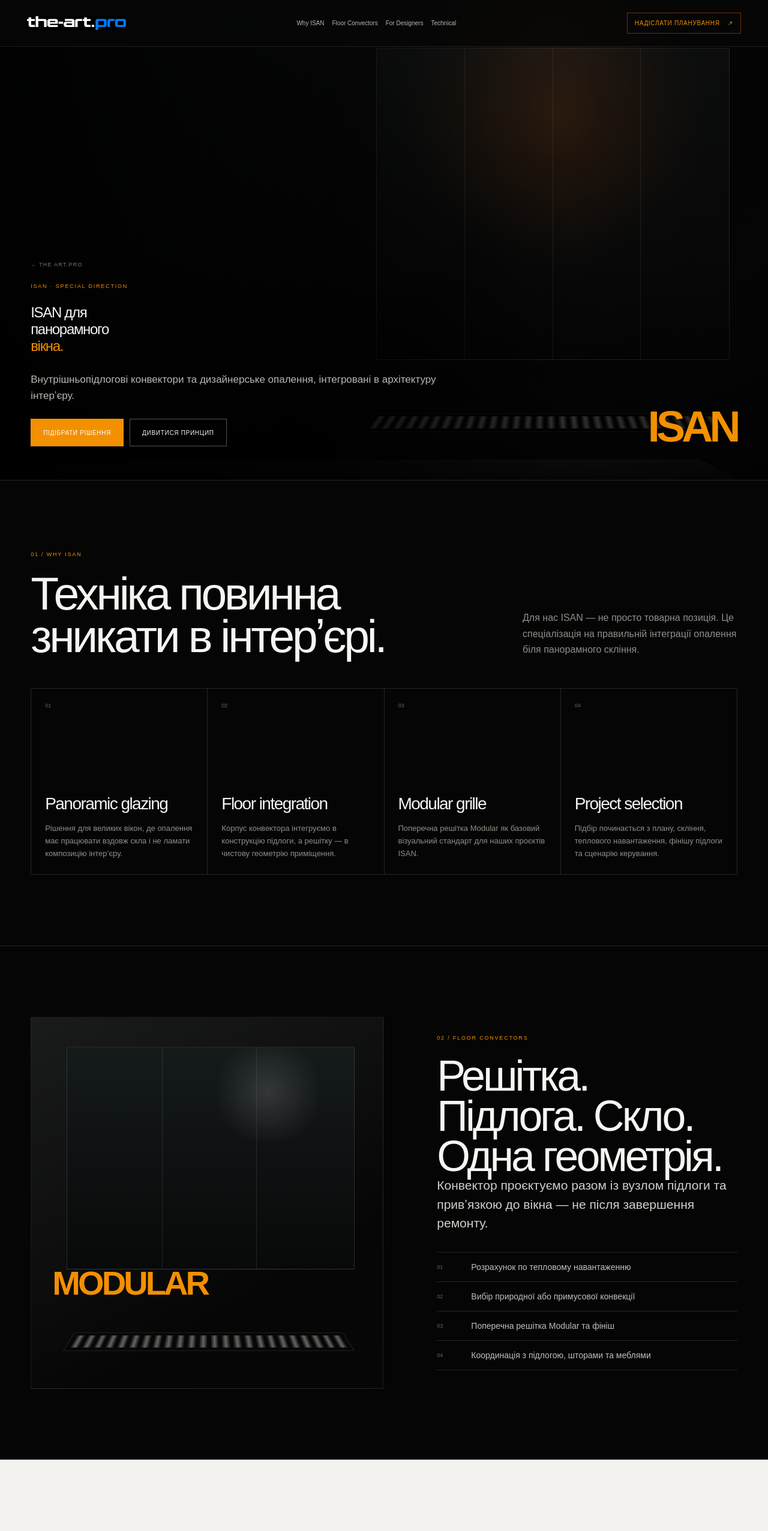
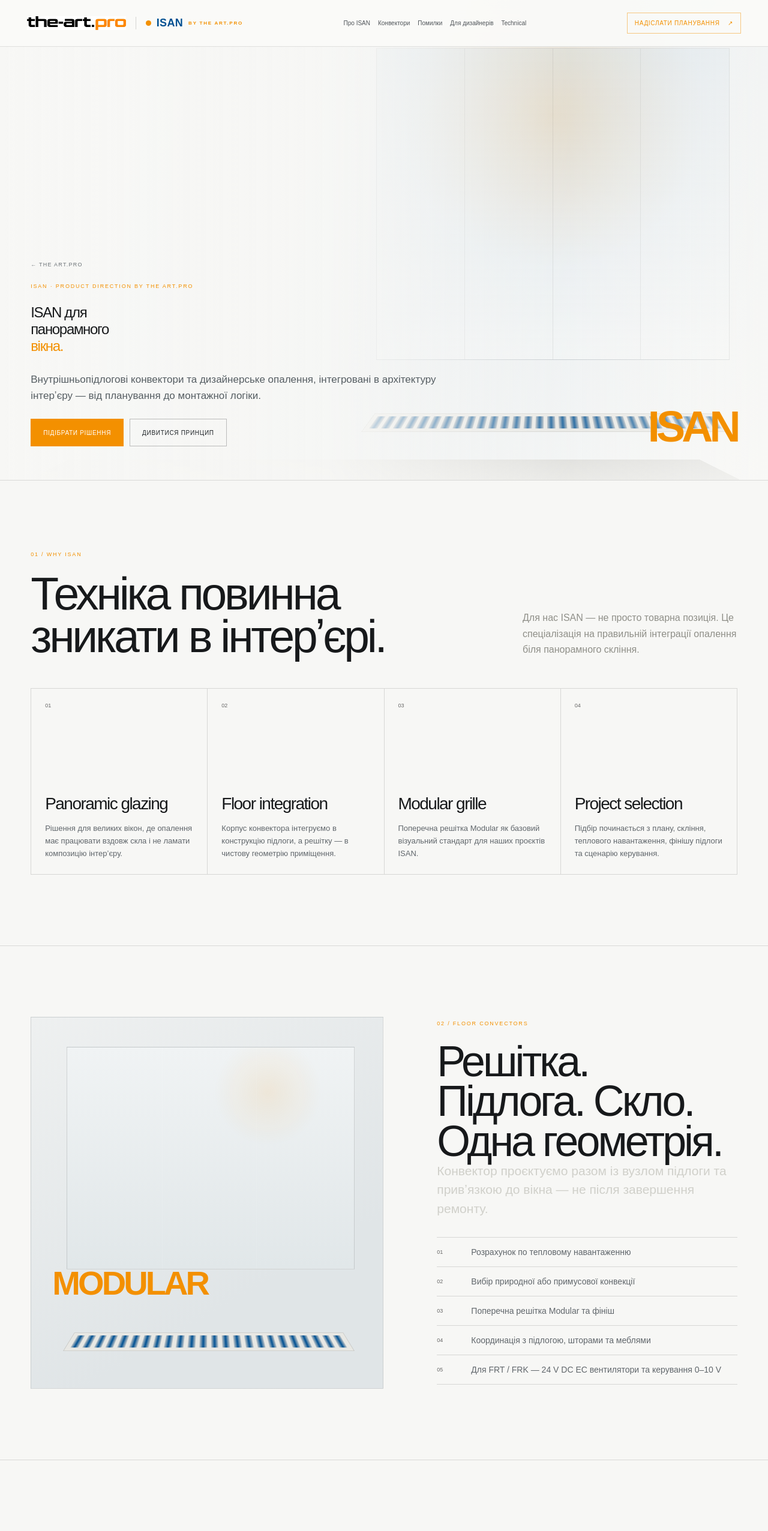
Before and after one commit to oleksandrsam-sys/the-art.pro, a Next.js app: page /isan in a window 1280 px wide. Shown: the top 2552 px of the page at 60% size. Built offline with nearby package versions, Linux system fonts and the light colour scheme.

Commit message:
Make ISAN a light THE ART.PRO product landing and expand content

```diff
--- a/app/isan/page.tsx
+++ b/app/isan/page.tsx
@@ -1,10 +1,18 @@
 import './isan.css'
+import './light.css'
 
 const isanBenefits = [
   ['01', 'Panoramic glazing', 'Рішення для великих вікон, де опалення має працювати вздовж скла і не ламати композицію інтерʼєру.'],
   ['02', 'Floor integration', 'Корпус конвектора інтегруємо в конструкцію підлоги, а решітку — в чистову геометрію приміщення.'],
   ['03', 'Modular grille', 'Поперечна решітка Modular як базовий візуальний стандарт для наших проєктів ISAN.'],
   ['04', 'Project selection', 'Підбір починається з плану, скління, теплового навантаження, фінішу підлоги та сценарію керування.'],
+]
+
+const mistakes = [
+  ['01', 'Короткий конвектор', 'Довжина не відповідає геометрії панорамного вікна і теплова завіса працює нерівномірно.'],
+  ['02', 'Далеко від скла', 'Неправильна привʼязка змінює повітряний потік і створює конфлікт зі шторами та меблями.'],
+  ['03', 'Решітка після ремонту', 'Колір, формат і посадку решітки потрібно визначати разом із чистовою підлогою.'],
+  ['04', 'Підбір тільки по ціні', 'Модель і потужність мають виходити з теплового навантаження, конструкції підлоги та режиму системи.'],
 ]
 
 function Logo({width = 165}: {width?: number}) {
@@ -15,104 +23,59 @@
   return (
     <main className="isanLanding">
       <header className="topbar">
-        <a href="/" className="logoLink"><Logo /></a>
+        <div className="isanBrandWrap">
+          <a href="/" className="logoLink"><Logo /></a>
+          <div className="isanSubBrand" aria-label="ISAN by THE ART.PRO"><i /><b>ISAN</b><small>BY THE ART.PRO</small></div>
+        </div>
         <nav className="nav" aria-label="ISAN navigation">
-          <a href="#why">Why ISAN</a>
-          <a href="#convectors">Floor Convectors</a>
-          <a href="#designers">For Designers</a>
-          <a href="#technical">Technical</a>
+          <a href="#why">Про ISAN</a><a href="#convectors">Конвектори</a><a href="#mistakes">Помилки</a><a href="#designers">Для дизайнерів</a><a href="#technical">Technical</a>
         </nav>
         <a className="navCta isanCta" href="#isan-form">Надіслати планування <span>↗</span></a>
       </header>
 
       <section className="isanHero" id="top">
-        <div className="isanHeroVisual" aria-hidden="true">
-          <div className="isanHeroGlass"><i /><i /><i /><i /></div>
-          <div className="isanHeroFloor" />
-          <div className="isanHeroGrille">{Array.from({length: 30}).map((_, i) => <i key={i} />)}</div>
-        </div>
+        <div className="isanHeroVisual" aria-hidden="true"><div className="isanHeroGlass"><i /><i /><i /><i /></div><div className="isanHeroFloor" /><div className="isanHeroGrille">{Array.from({length: 30}).map((_, i) => <i key={i} />)}</div></div>
         <div className="isanHeroShade" />
         <div className="isanHeroCopy">
           <a className="backLink" href="/">← THE ART.PRO</a>
-          <p className="eyebrow isanKicker">ISAN · SPECIAL DIRECTION</p>
+          <p className="eyebrow isanKicker">ISAN · PRODUCT DIRECTION BY THE ART.PRO</p>
           <h1>ISAN для<br />панорамного<br /><span>вікна.</span></h1>
-          <p className="lead">Внутрішньопідлогові конвектори та дизайнерське опалення, інтегровані в архітектуру інтерʼєру.</p>
-          <div className="heroActions">
-            <a className="button isanButton" href="#isan-form">Підібрати рішення</a>
-            <a className="button buttonGhost" href="#convectors">Дивитися принцип</a>
-          </div>
+          <p className="lead">Внутрішньопідлогові конвектори та дизайнерське опалення, інтегровані в архітектуру інтерʼєру — від планування до монтажної логіки.</p>
+          <div className="heroActions"><a className="button isanButton" href="#isan-form">Підібрати рішення</a><a className="button buttonGhost" href="#convectors">Дивитися принцип</a></div>
         </div>
         <div className="isanHeroMark">ISAN</div>
       </section>
 
       <section className="section isanWhy" id="why">
-        <div className="sectionHeader wide">
-          <div><p className="kicker isanKicker">01 / WHY ISAN</p><h2>Техніка повинна<br />зникати в інтерʼєрі.</h2></div>
-          <p>Для нас ISAN — не просто товарна позиція. Це спеціалізація на правильній інтеграції опалення біля панорамного скління.</p>
-        </div>
-        <div className="isanBenefitGrid">
-          {isanBenefits.map(([no,title,text]) => <article key={no}><span>{no}</span><h3>{title}</h3><p>{text}</p></article>)}
-        </div>
+        <div className="sectionHeader wide"><div><p className="kicker isanKicker">01 / WHY ISAN</p><h2>Техніка повинна<br />зникати в інтерʼєрі.</h2></div><p>Для нас ISAN — не просто товарна позиція. Це спеціалізація на правильній інтеграції опалення біля панорамного скління.</p></div>
+        <div className="isanBenefitGrid">{isanBenefits.map(([no,title,text]) => <article key={no}><span>{no}</span><h3>{title}</h3><p>{text}</p></article>)}</div>
       </section>
 
       <section className="section isanConvectors" id="convectors">
-        <div className="isanProductVisual" aria-hidden="true">
-          <div className="productGlass" />
-          <div className="productGrille">{Array.from({length: 24}).map((_, i) => <i key={i} />)}</div>
-          <span>MODULAR</span>
-        </div>
-        <div>
-          <p className="kicker isanKicker">02 / FLOOR CONVECTORS</p>
-          <h2>Решітка. Підлога. Скло.<br />Одна геометрія.</h2>
-          <p className="largeCopy">Конвектор проєктуємо разом із вузлом підлоги та привʼязкою до вікна — не після завершення ремонту.</p>
-          <div className="technicalList">
-            <div><span>01</span><p>Розрахунок по тепловому навантаженню</p></div>
-            <div><span>02</span><p>Вибір природної або примусової конвекції</p></div>
-            <div><span>03</span><p>Поперечна решітка Modular та фініш</p></div>
-            <div><span>04</span><p>Координація з підлогою, шторами та меблями</p></div>
-          </div>
-        </div>
+        <div className="isanProductVisual" aria-hidden="true"><div className="productGlass" /><div className="productGrille">{Array.from({length: 24}).map((_, i) => <i key={i} />)}</div><span>MODULAR</span></div>
+        <div><p className="kicker isanKicker">02 / FLOOR CONVECTORS</p><h2>Решітка. Підлога. Скло.<br />Одна геометрія.</h2><p className="largeCopy">Конвектор проєктуємо разом із вузлом підлоги та привʼязкою до вікна — не після завершення ремонту.</p><div className="technicalList"><div><span>01</span><p>Розрахунок по тепловому навантаженню</p></div><div><span>02</span><p>Вибір природної або примусової конвекції</p></div><div><span>03</span><p>Поперечна решітка Modular та фініш</p></div><div><span>04</span><p>Координація з підлогою, шторами та меблями</p></div><div><span>05</span><p>Для FRT / FRK — 24 V DC EC вентилятори та керування 0–10 V</p></div></div></div>
+      </section>
+
+      <section className="section isanWhy" id="mistakes">
+        <div className="sectionHeader wide"><div><p className="kicker isanKicker">03 / TYPICAL MISTAKES</p><h2>Чотири помилки,<br />які псують панорамне вікно.</h2></div><p>Цей блок — не про продаж. Він показує, де рішення треба приймати ще на стадії дизайн-проєкту.</p></div>
+        <div className="isanBenefitGrid">{mistakes.map(([no,title,text]) => <article key={no}><span>{no}</span><h3>{title}</h3><p>{text}</p></article>)}</div>
       </section>
 
       <section className="section isanDesigners" id="designers">
-        <div><p className="kicker isanKicker">03 / FOR DESIGNERS</p><h2>Ви даєте план.<br />Ми закриваємо<br />ISAN частину.</h2></div>
-        <div>
-          <p className="largeCopy">Підбираємо модель, розміри, решітку, керування і технічну привʼязку до інтерʼєру.</p>
-          <div className="technicalList lightList">
-            <div><span>01</span><p>Підбір по плануванню</p></div>
-            <div><span>02</span><p>Технічна консультація</p></div>
-            <div><span>03</span><p>Специфікація та вузли</p></div>
-            <div><span>04</span><p>Комплектація та супровід</p></div>
-          </div>
-        </div>
+        <div><p className="kicker isanKicker">04 / FOR DESIGNERS</p><h2>Ви даєте план.<br />Ми закриваємо<br />ISAN частину.</h2></div>
+        <div><p className="largeCopy">Підбираємо модель, розміри, решітку, керування і технічну привʼязку до інтерʼєру.</p><div className="technicalList lightList"><div><span>01</span><p>Підбір по плануванню</p></div><div><span>02</span><p>Технічна консультація</p></div><div><span>03</span><p>Специфікація та вузли</p></div><div><span>04</span><p>DWG / BIM / каталоги — у структурі проєкту</p></div><div><span>05</span><p>Комплектація та супровід</p></div></div></div>
       </section>
 
       <section className="section isanTechnical" id="technical">
-        <p className="kicker isanKicker">04 / TECHNICAL LOGIC</p>
-        <h2>Підбір починається<br />не з ціни, а з плану.</h2>
-        <p>Для коректного рішення потрібні планування, розміри панорамного скління, конструкція підлоги, джерело тепла та вимоги до керування. Саме тому ISAN на THE ART.PRO працює як окремий проєктний landing.</p>
+        <p className="kicker isanKicker">05 / TECHNICAL LOGIC</p><h2>Підбір починається<br />не з ціни, а з плану.</h2><p>Для коректного рішення потрібні планування, розміри панорамного скління, конструкція підлоги, джерело тепла та вимоги до керування. Для вентиляторних моделей окремо координуємо живлення 24 V, керування 0–10 V і термостат.</p>
       </section>
 
       <section className="startProject section isanStart" id="isan-form">
-        <div className="startTitle">
-          <p className="kicker kickerDark">05 / START ISAN PROJECT</p>
-          <h2>Є панорамне<br />вікно?<br /><span>Надішли план.</span></h2>
-          <p>Ми повернемося з технічними питаннями та логікою підбору.</p>
-        </div>
-        <form className="projectForm">
-          <label><span>Імʼя / компанія</span><input type="text" placeholder="Як до вас звертатися" /></label>
-          <label><span>Телефон / Telegram</span><input type="text" placeholder="+380" /></label>
-          <label><span>Тип обʼєкта</span><select defaultValue=""><option value="" disabled>Оберіть</option><option>Квартира</option><option>Будинок</option><option>Комерційний обʼєкт</option></select></label>
-          <label><span>Стадія</span><select defaultValue=""><option value="" disabled>Оберіть</option><option>Проєктування</option><option>Чорнові роботи</option><option>Комплектація</option><option>Заміна / сервіс</option></select></label>
-          <label className="fullField"><span>Коротко про задачу</span><textarea placeholder="Місто, площа, розміри вікон, що вже відомо по опаленню..." /></label>
-          <button type="button" className="isanSubmit">Надіслати ISAN проєкт <span>↗</span></button>
-        </form>
+        <div className="startTitle"><p className="kicker kickerDark">06 / START ISAN PROJECT</p><h2>Є панорамне<br />вікно?<br /><span>Надішли план.</span></h2><p>Ми повернемося з технічними питаннями та логікою підбору.</p></div>
+        <form className="projectForm"><label><span>Імʼя / компанія</span><input type="text" placeholder="Як до вас звертатися" /></label><label><span>Телефон / Telegram</span><input type="text" placeholder="+380" /></label><label><span>Тип обʼєкта</span><select defaultValue=""><option value="" disabled>Оберіть</option><option>Квартира</option><option>Будинок</option><option>Комерційний обʼєкт</option></select></label><label><span>Стадія</span><select defaultValue=""><option value="" disabled>Оберіть</option><option>Проєктування</option><option>Чорнові роботи</option><option>Комплектація</option><option>Заміна / сервіс</option></select></label><label className="fullField"><span>Коротко про задачу</span><textarea placeholder="Місто, площа, розміри вікон, що вже відомо по опаленню..." /></label><button type="button" className="isanSubmit">Надіслати ISAN проєкт <span>↗</span></button></form>
       </section>
 
-      <footer className="footer">
-        <div className="footerBrand"><Logo width={260} /><p>ISAN special direction inside THE ART.PRO.</p></div>
-        <div className="footerBottom"><span>© 2026 THE ART.PRO · ISAN</span><a href="/">THE ART.PRO</a><a href="#top">UP ↑</a></div>
-      </footer>
+      <footer className="footer"><div className="footerBrand"><Logo width={260} /><p><span className="isanAccentBlue">ISAN</span> product direction inside THE ART.PRO.</p></div><div className="footerBottom"><span>© 2026 THE ART.PRO · ISAN</span><a href="/">THE ART.PRO</a><a href="#top">UP ↑</a></div></footer>
     </main>
   )
 }
```
